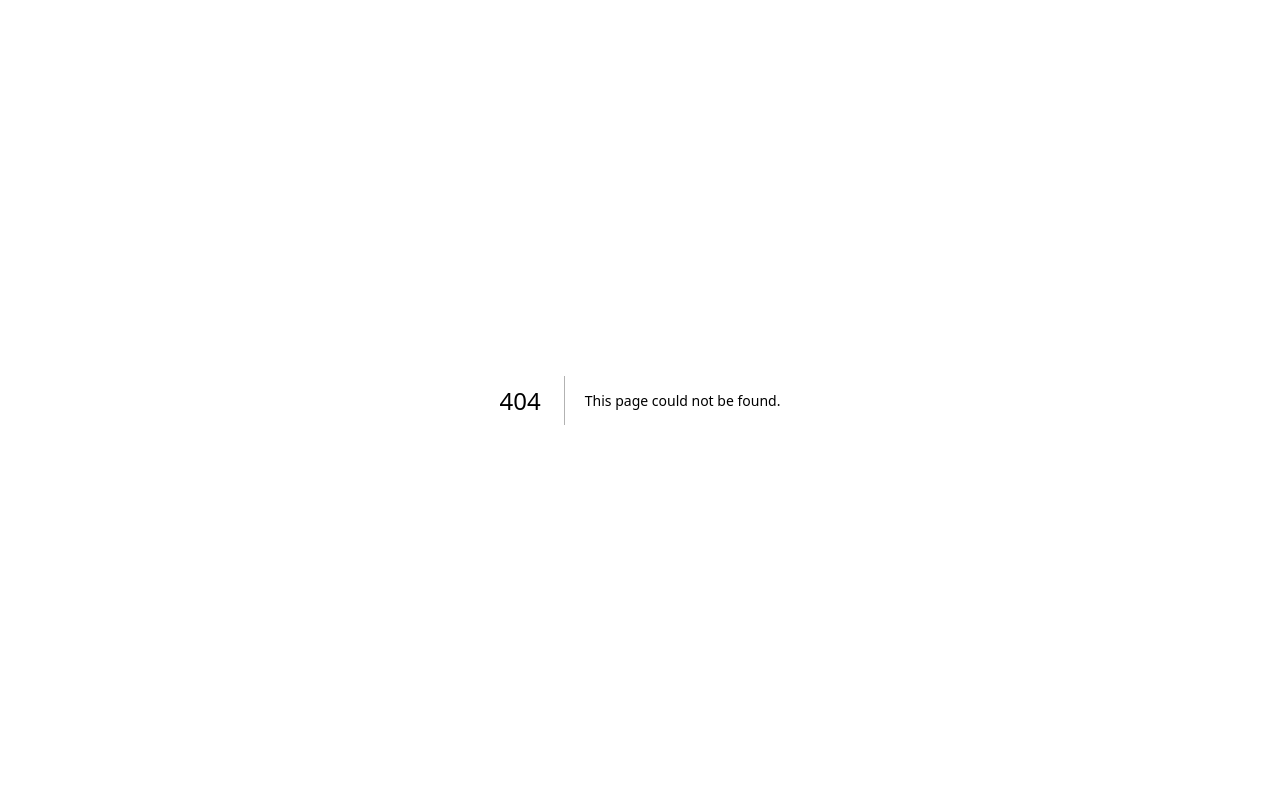
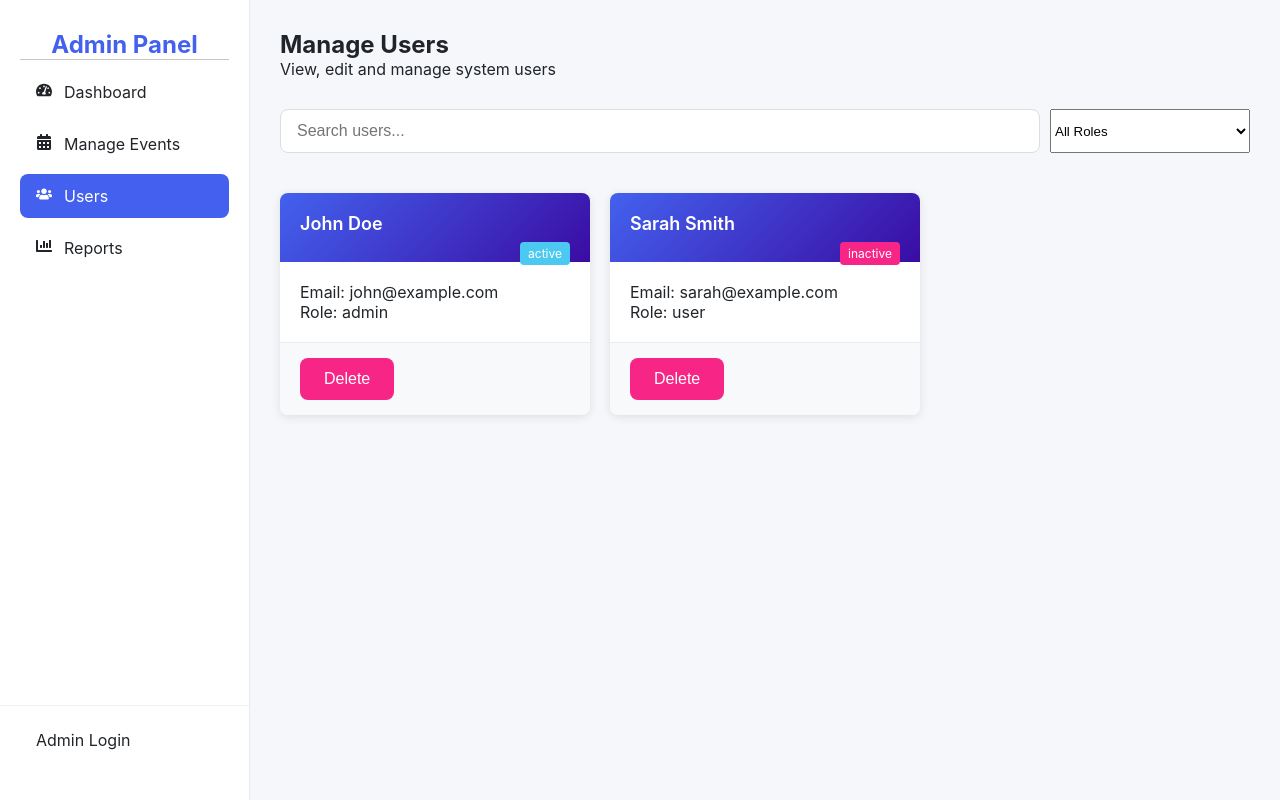
Before and after one commit to Hadi20Diab/event-management-platform-frontend, a Next.js app: page /admin-dashboard/users in a window 1280 px wide. Before the commit this address had no page. Built offline with nearby package versions, Linux system fonts and the light colour scheme.

Commit message:
add http://localhost:3000/admin-dashboard/users

```diff
--- /dev/null
+++ b/src/app/admin-dashboard/users/page.tsx
@@ -0,0 +1,110 @@
+"use client";
+import React, { useState } from "react";
+import "@/app/page.css";
+
+const initialUsers = [
+  {
+    id: 1,
+    name: "John Doe",
+    email: "john@example.com",
+    role: "admin",
+    status: "active",
+  },
+  {
+    id: 2,
+    name: "Sarah Smith",
+    email: "sarah@example.com",
+    role: "user",
+    status: "inactive",
+  },
+];
+
+export default function UsersPage() {
+  const [users, setUsers] = useState(initialUsers);
+  const [search, setSearch] = useState("");
+
+  const handleDelete = (id: number) => {
+    if (confirm("Are you sure you want to delete this user?")) {
+      setUsers(users.filter((user) => user.id !== id));
+      alert("User deleted successfully (Mock)");
+    }
+  };
+
+  const filteredUsers = users.filter((user) =>
+    user.name.toLowerCase().includes(search.toLowerCase())
+  );
+
+  return (
+    <section className="admin-dashboard-container">
+      <div className="admin-header">
+        <div>
+          <h1>Manage Users</h1>
+          <p>View, edit and manage system users</p>
+        </div>
+      </div>
+
+      <div className="admin-actions">
+        <div className="form-group" style={{ flex: 1 }}>
+          <input
+            type="text"
+            placeholder="Search users..."
+            value={search}
+            onChange={(e) => setSearch(e.target.value)}
+            style={{ width: "100%" }}
+          />
+        </div>
+
+        <select className="form-group" style={{ width: "200px" }}>
+          <option value="">All Roles</option>
+          <option value="admin">Admin</option>
+          <option value="user">User</option>
+        </select>
+      </div>
+
+      <div className="events-grid">
+        {filteredUsers.map((user) => (
+          <div key={user.id} className="event-card">
+            <div className="event-header">
+              <h3 className="event-title">{user.name}</h3>
+              <span
+                style={{
+                  float: "right",
+                  background:
+                    user.status === "active"
+                      ? "var(--success-color)"
+                      : "var(--danger-color)",
+                  color: "white",
+                  padding: "4px 8px",
+                  borderRadius: "4px",
+                  fontSize: "12px",
+                }}
+              >
+                {user.status}
+              </span>
+            </div>
+
+            <div className="event-body">
+              <p>Email: {user.email}</p>
+              <p>Role: {user.role}</p>
+            </div>
+
+            <div className="event-footer">
+              <button
+                className="btn btn-danger"
+                onClick={() => handleDelete(user.id)}
+              >
+                Delete
+              </button>
+            </div>
+          </div>
+        ))}
+      </div>
+
+      {filteredUsers.length === 0 && (
+        <div className="empty-state">
+          <h3>No users found</h3>
+        </div>
+      )}
+    </section>
+  );
+}
```
Also changed, not shown: 1 other file (tests, documents, lock files or other folders).
